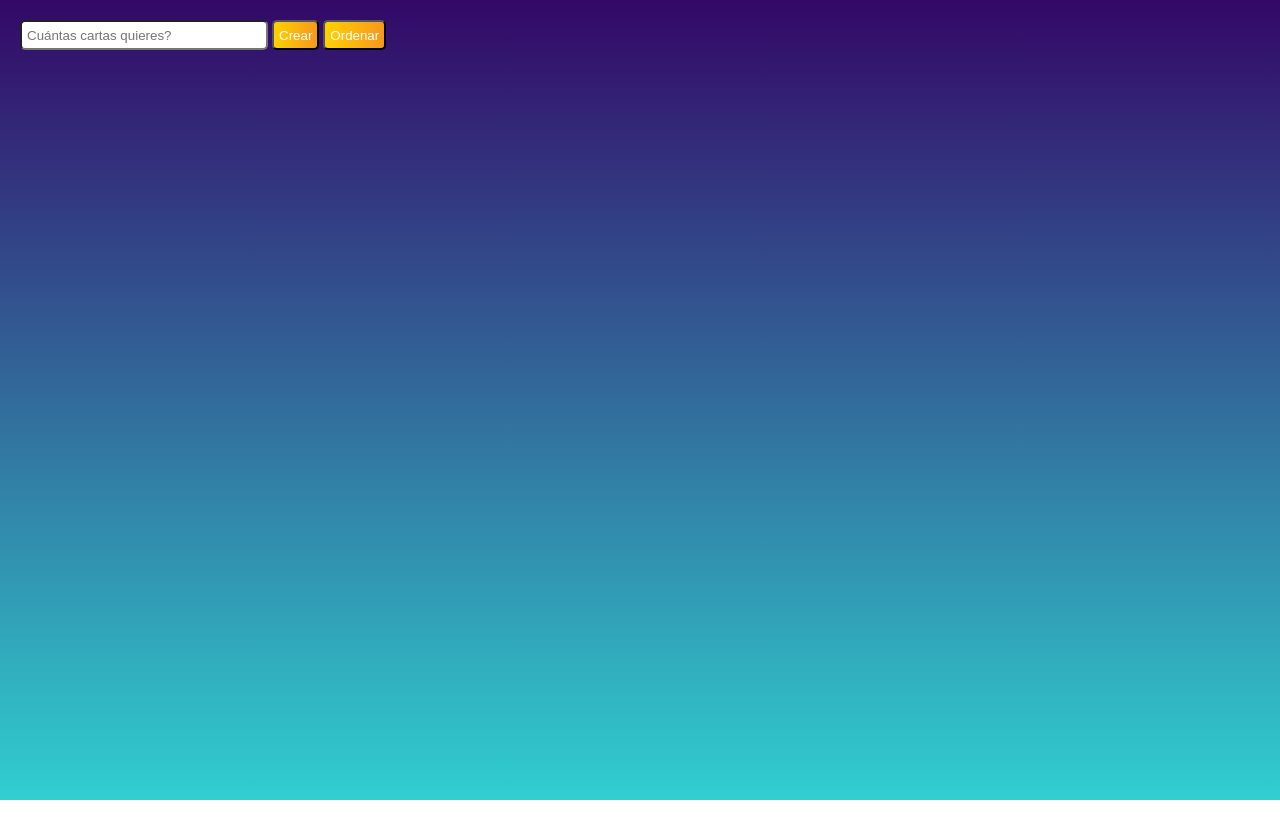
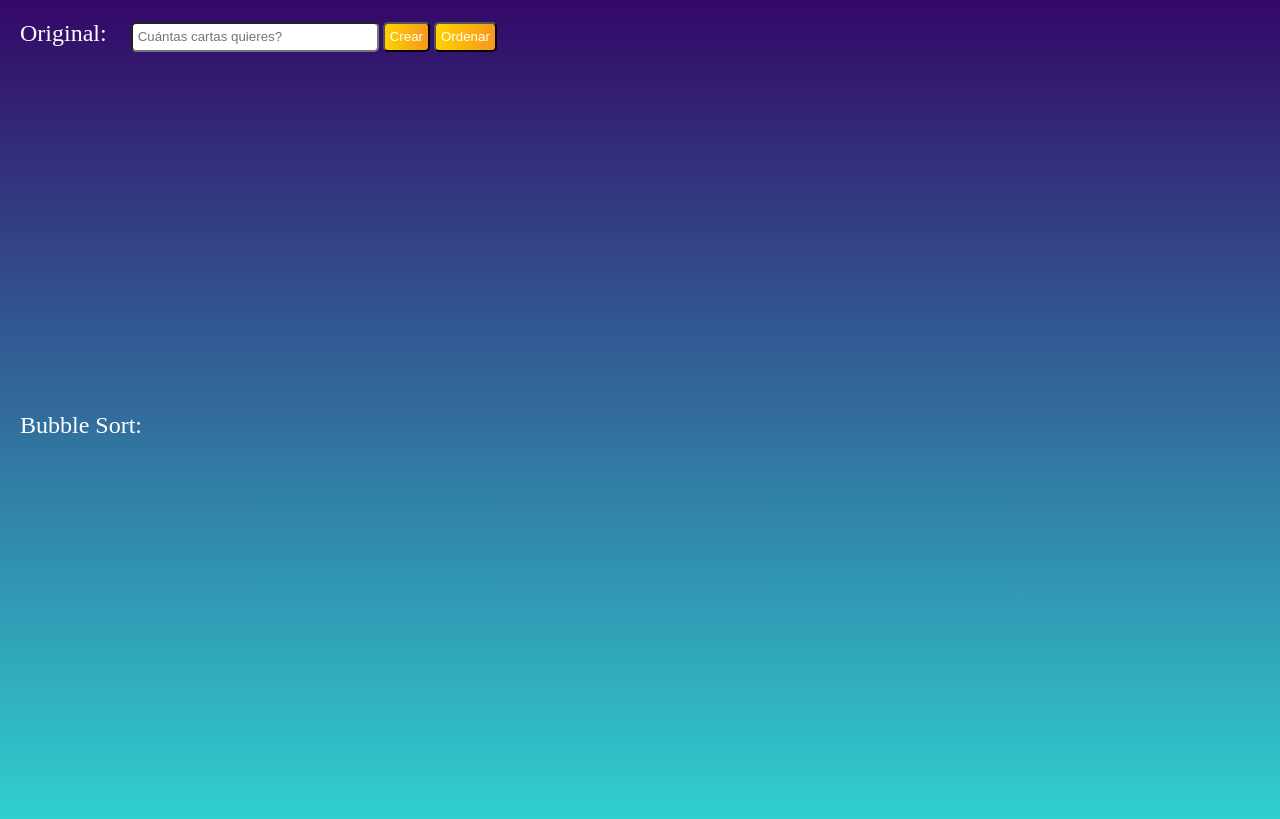
Before and after one commit to ramonm2811/Buble-sort, a plain HTML site: page index.html in a window 1280 px wide. Drawn offline with Linux system fonts and the light colour scheme.

Commit message:
pequeño arreglo

```diff
--- a/css/styles.css
+++ b/css/styles.css
@@ -9,6 +9,14 @@
   min-height: 100vh;
   background-image: linear-gradient(to top, #30cfd0 0%, #330867 100%);
   padding: 20px;
+}
+
+.input p,
+#text2 {
+  display: inline-block;
+  color: #fff;
+  font-size: 150%;
+  margin-right: 20px;
 }
 
 #cantidadDeCartas {
@@ -37,7 +45,7 @@
 }
 
 .container-row {
-  min-height: 50%;
+  min-height: 45vh;
 }
 
 .carta {
--- a/index.html
+++ b/index.html
@@ -15,6 +15,7 @@
 <body>
     <div class="container">
         <div class="input">
+            <p>Original:</p>
             <input type="number" id="cantidadDeCartas" placeholder="Cuántas cartas quieres?">
             <button id="btnCrear" class="btn">Crear</button>
             <button id="btnOrdenar" class="btn">Ordenar</button>
@@ -27,7 +28,7 @@
 
         </div>
 
-
+        <p id="text2">Bubble Sort:</p>
         <div id="row2" class="container-row">
         </div>
 
```
